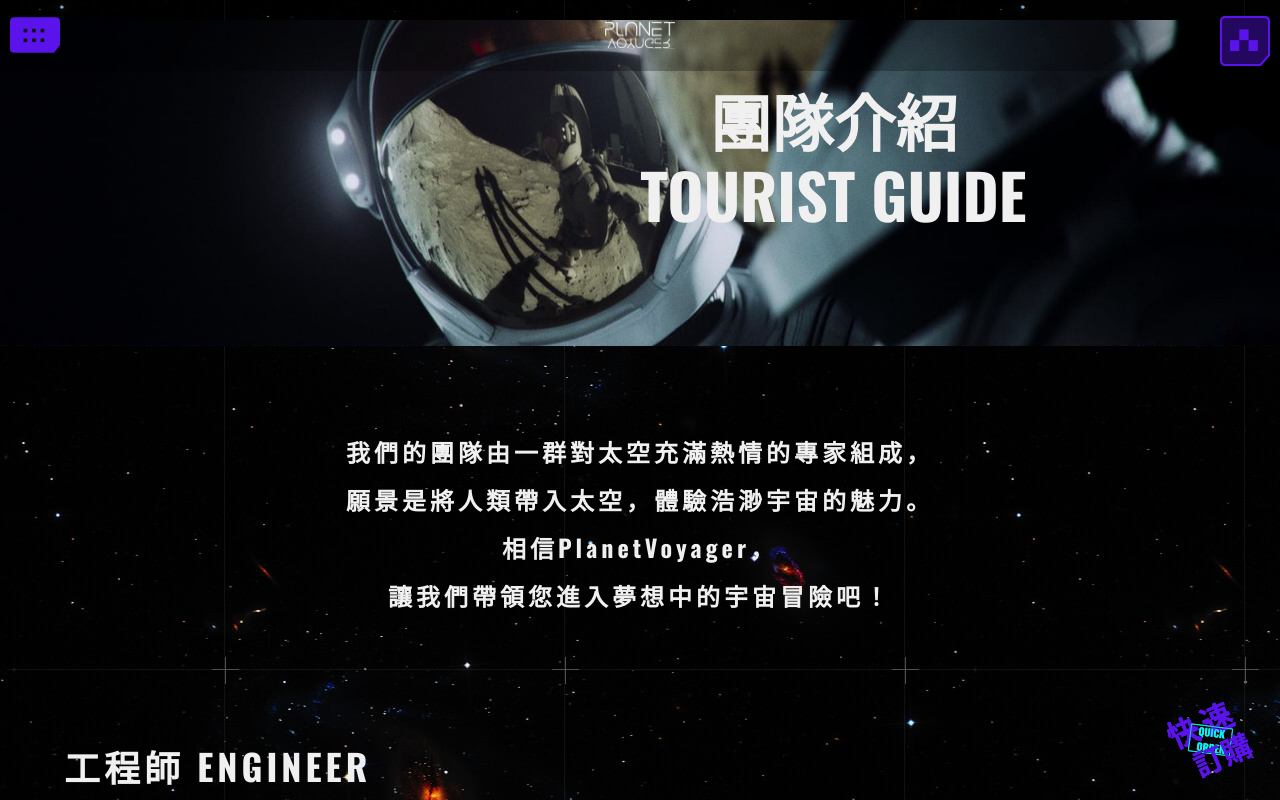
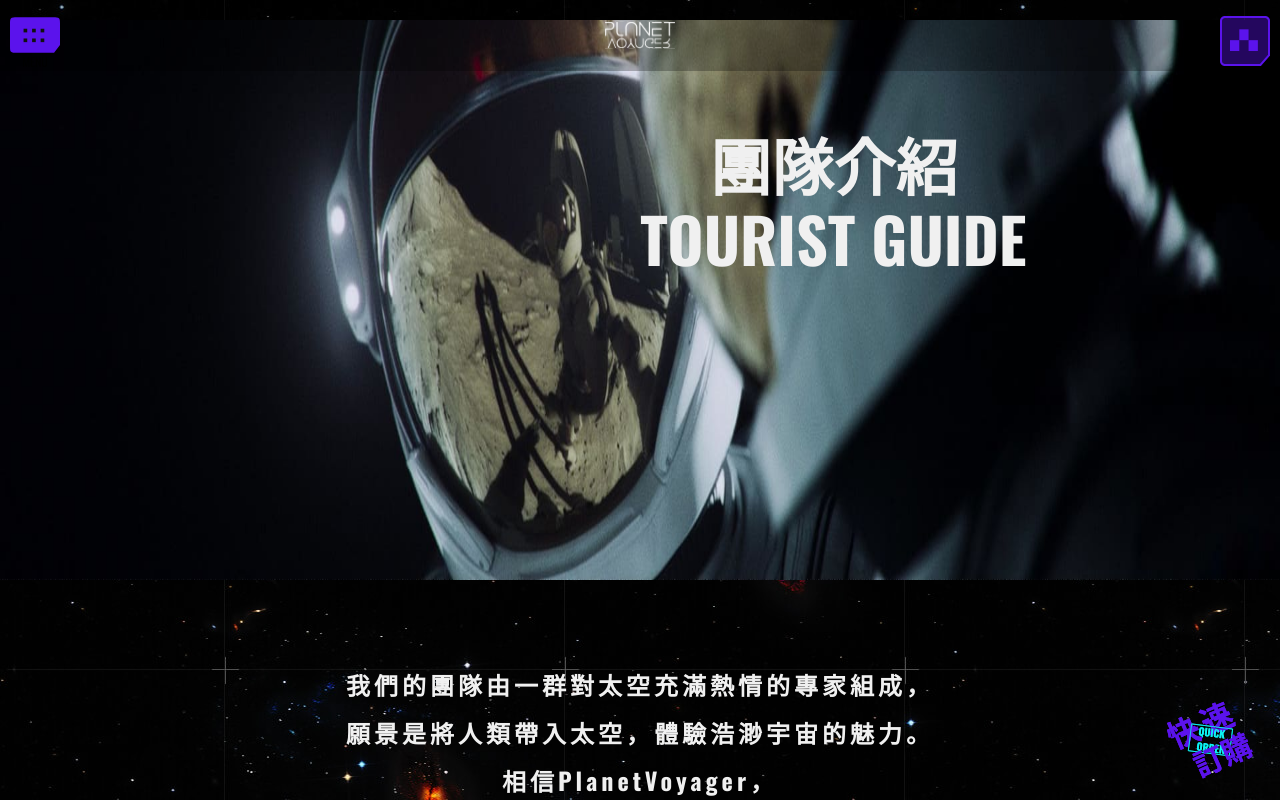
Before and after one commit to Hsu-28/PlanetVoyager, a Vue app: page /teamMembers in a window 1280 px wide. Shown: the top 800 px of the page. Built offline with nearby package versions, Linux system fonts and the light colour scheme; what view-ui-plus would draw is missing.

Commit message:
修改團隊介紹 圖片大小

```diff
--- a/src/assets/sass/page/_teamMembers.scss
+++ b/src/assets/sass/page/_teamMembers.scss
@@ -11,10 +11,16 @@
     color: $white;
     //
     width: 100vw;
+    height: 70vh;
+
     max-width: 100%;
 
     img {
         max-width: 100%;
+        max-height: 100%;
+        height: 70vh;
+
+
         width: 100vw;
     }
 
--- a/src/views/TeamMembers.vue
+++ b/src/views/TeamMembers.vue
@@ -147,7 +147,7 @@
                     name: "PAISLEE COX",//女
                     nameJob: "太空醫療照護",
                     imgSvg: require("@/assets/image/teamMembers/memberSvg/MEDICAL02.svg"),
-                    imgSvg: require("@/assets/image/teamMembers/memberSvg/MEDICAL02.svg"),
+                    // imgSvg: require("@/assets/image/teamMembers/memberSvg/MEDICAL02.svg"),
                     text: `姓名：PAISLEE COX\n
                     學歷：麻省理工學院太空醫學系博士\n
                     經歷：PAISLEE在多次國際太空任務中擔任醫療照護專家，她的專業知識不僅止於太空醫學，她還熟悉跨文化醫療照護，能夠針對不同文化背景的航天員提供個性化的醫療方案。`,
@@ -157,7 +157,7 @@
                     name: "JOEL BECK",
                     nameJob: "健康監控與評估",
                     imgSvg: require("@/assets/image/teamMembers/memberSvg/MEDICAL03.svg"),
-                    imgSvg: require("@/assets/image/teamMembers/memberSvg/MEDICAL03.svg"),
+                    // imgSvg: require("@/assets/image/teamMembers/memberSvg/MEDICAL03.svg"),
                     text: `姓名：JOEL BECK\n
                     學歷：加州理工學院生物醫學工程系博士\n
                     經歷：BECK深耕於遙感健康監測技術領域，尤其針對太空環境，並多次參與國際太空站的健康監控任務。`,
```
